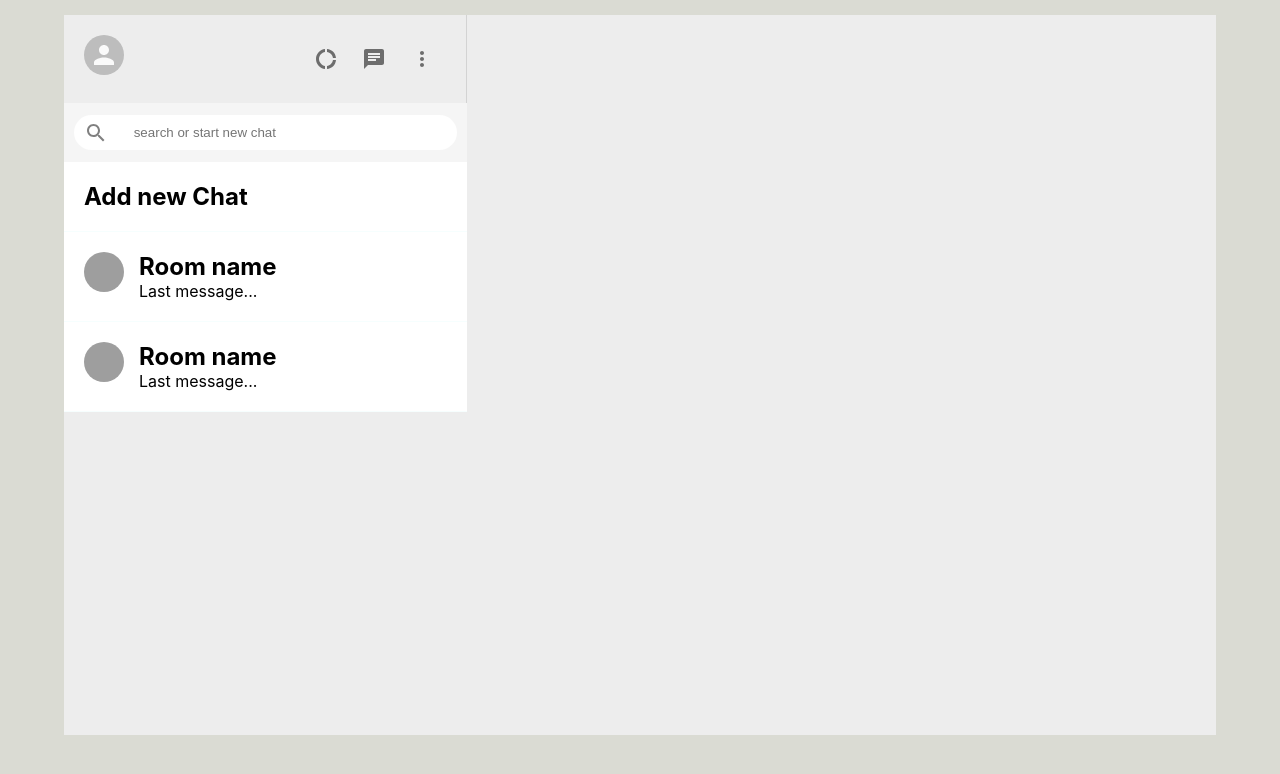
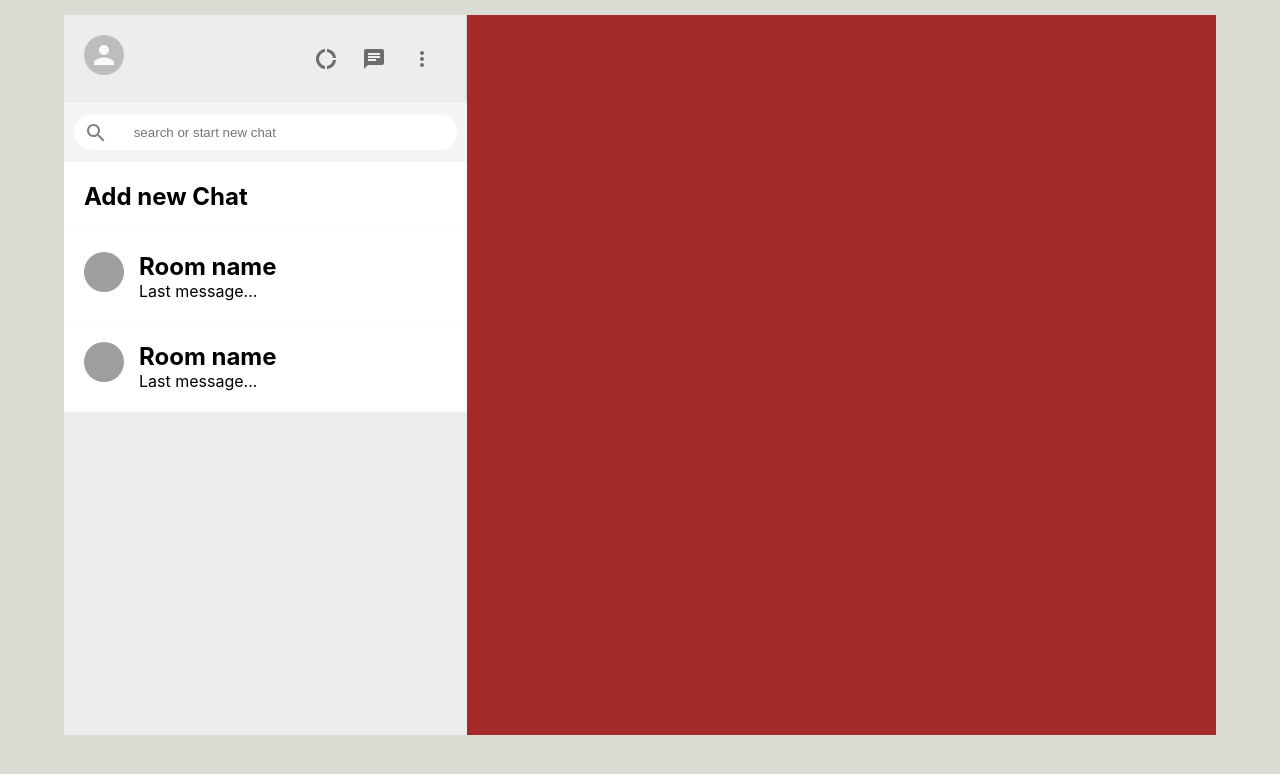
Before and after one commit to Issa-web/WhatsApp-clone, a React (Create React App) app: page /app in a window 1280 px wide. Shown: the top 774 px of the page. Built offline with nearby package versions, Linux system fonts and the light colour scheme; grey boxes are pictures that could not be loaded.

Commit message:
styliling chat

```diff
--- a/src/Chat.css
+++ b/src/Chat.css
@@ -0,0 +1,4 @@
+.chat{
+    flex: 0.65;
+    background-color: brown;
+}
--- a/src/Chat.js
+++ b/src/Chat.js
@@ -3,7 +3,18 @@ import './Chat.css'
 function Chat() {
   return (
     <div className="chat">
-      <h1></h1>
+      <div className="chat__header">
+
+      </div>
+
+      <div className="chat__body">
+
+      </div>
+
+      <div className="chat__footer">
+
+      </div>
+
     </div>
   );
 }
```
